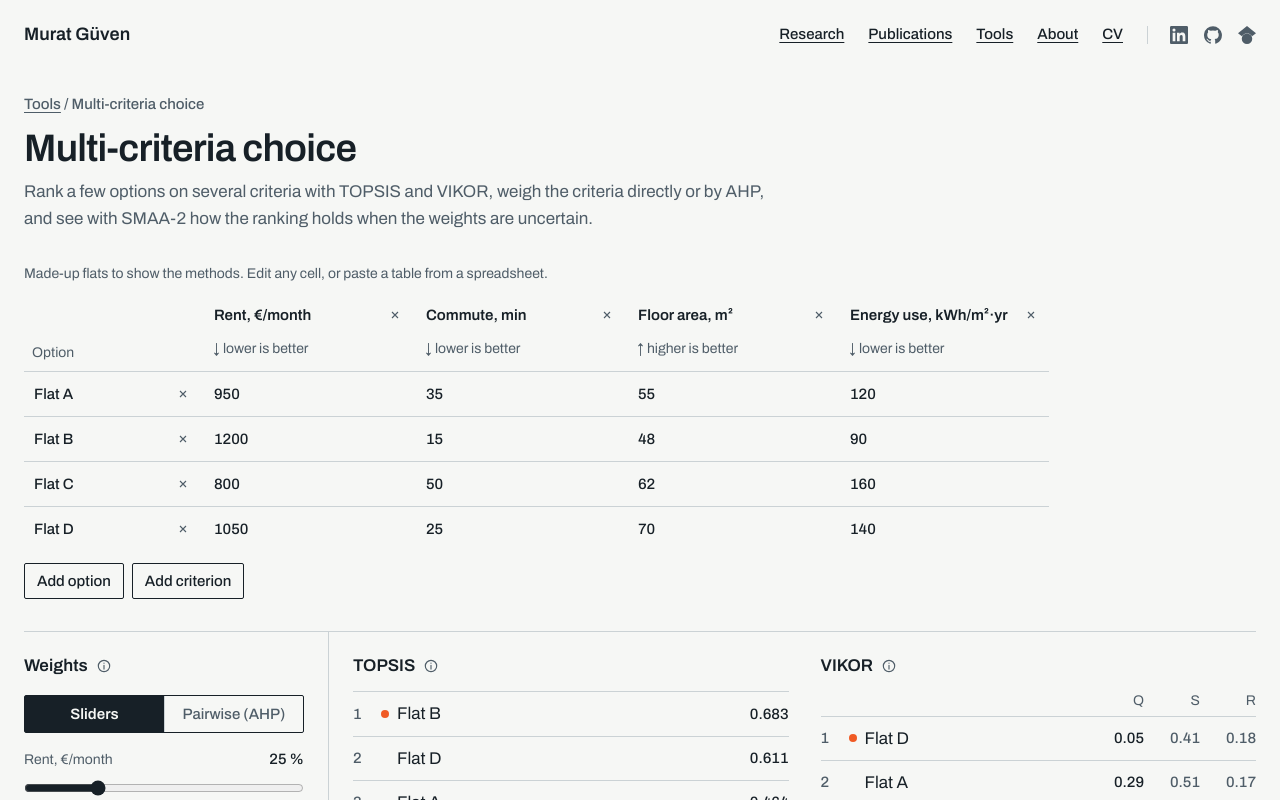
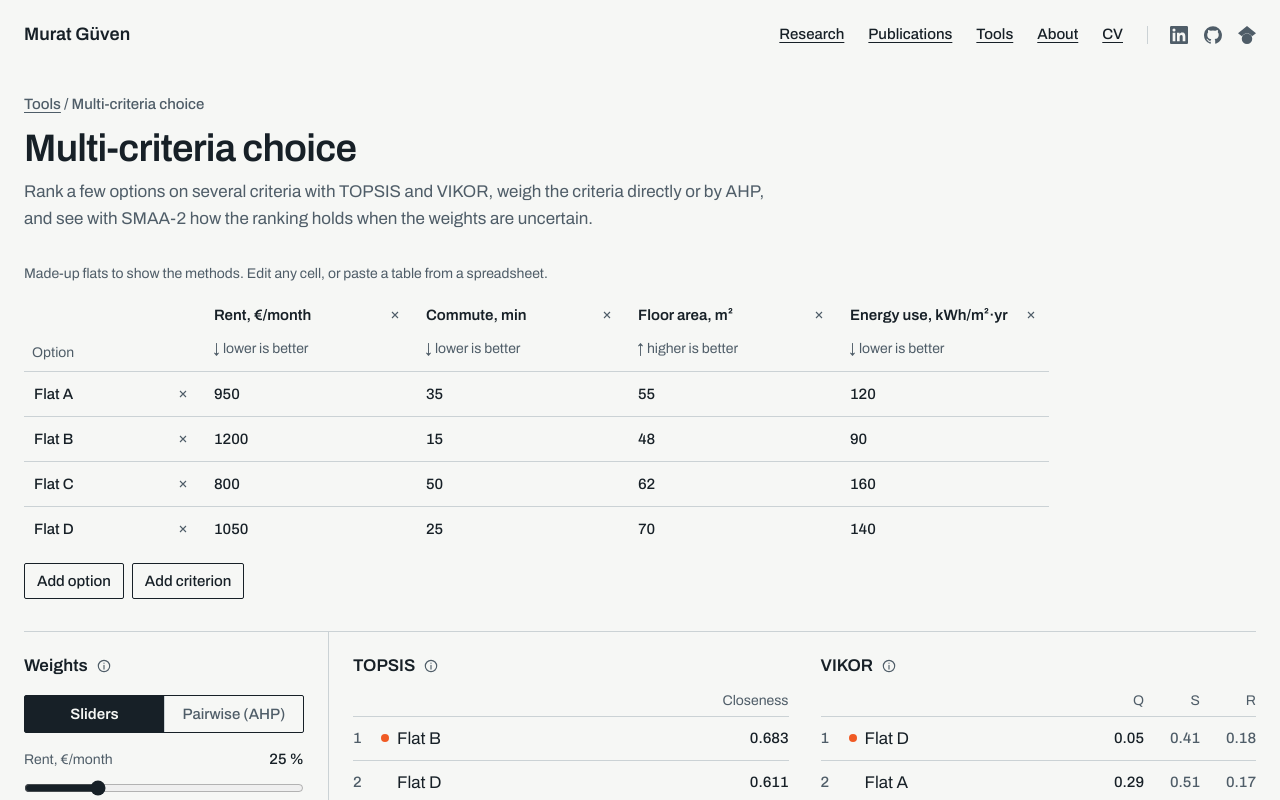
Before and after one commit to likemaestro/likemaestro.github.io, a React (Create React App) app: page /tools/decision in a window 1280 px wide. Shown: the top 800 px of the page. Built offline with nearby package versions, Linux system fonts and the light colour scheme.

Commit message:
Decision tool: TOPSIS gets a Closeness header like VIKOR's Q, S, R, so the two rankings' rows line up

```diff
--- a/src/tools/decision/Decision.tsx
+++ b/src/tools/decision/Decision.tsx
@@ -240,8 +240,9 @@ const Decision: React.FC = () => {
               <Tip label="TOPSIS">Ranks by closeness to an ideal option made of the best value on every criterion, against an anti-ideal made of the worst. 1 would be the ideal itself.</Tip>
             </h2>
             {res ? <ol className="mt-3 flex flex-col">
+              <li className="t-small grid grid-cols-[1.25rem_minmax(0,1fr)_5rem] gap-2 pb-1 text-ink-2" aria-hidden="true"><span /><span /><span className="text-right">Closeness</span></li>
               {byTopsis.map((i, r) => (
-                <li key={i} className="grid grid-cols-[1.25rem_minmax(0,1fr)_3.5rem] items-center gap-2 border-t border-rule py-2">
+                <li key={i} className="grid grid-cols-[1.25rem_minmax(0,1fr)_5rem] items-center gap-2 border-t border-rule py-2">
                   <span className="t-data text-ink-2">{r + 1}</span>
                   <span className="flex min-w-0 items-center gap-2"><Dot on={r === 0} /><span className="truncate">{t.alts[i]}</span></span>
                   <span className="t-data text-right">{res.T[i].toFixed(3)}</span>
```
